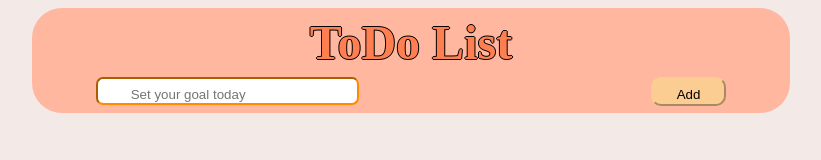
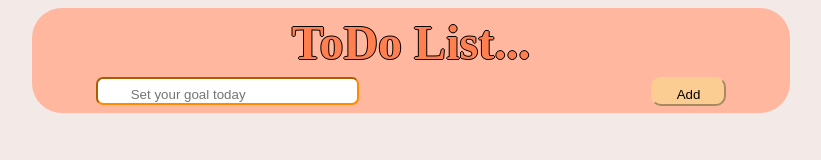
Before and after one commit to VarunSharma3520/ToDoListProject, a plain HTML site: page index.html in a window 1280 px wide. Shown: the whole page, without its empty margins (229-1050 px from the left). Drawn offline with Linux system fonts and the light colour scheme.

Commit message:
Update index.html
This is a small change.

```diff
--- a/index.html
+++ b/index.html
@@ -9,7 +9,7 @@
 </head>
 <body class="body">
     <div class="main">
-        <p class="tittle"><b>ToDo List</b></p>
+        <p class="tittle"><b>ToDo List...</b></p>
         <div class="heading">
             <input type="text" placeholder="Set your goal today" class="textbox" id="goal">
             <button class="add" onclick="add()" type="submit">Add</button>
```
